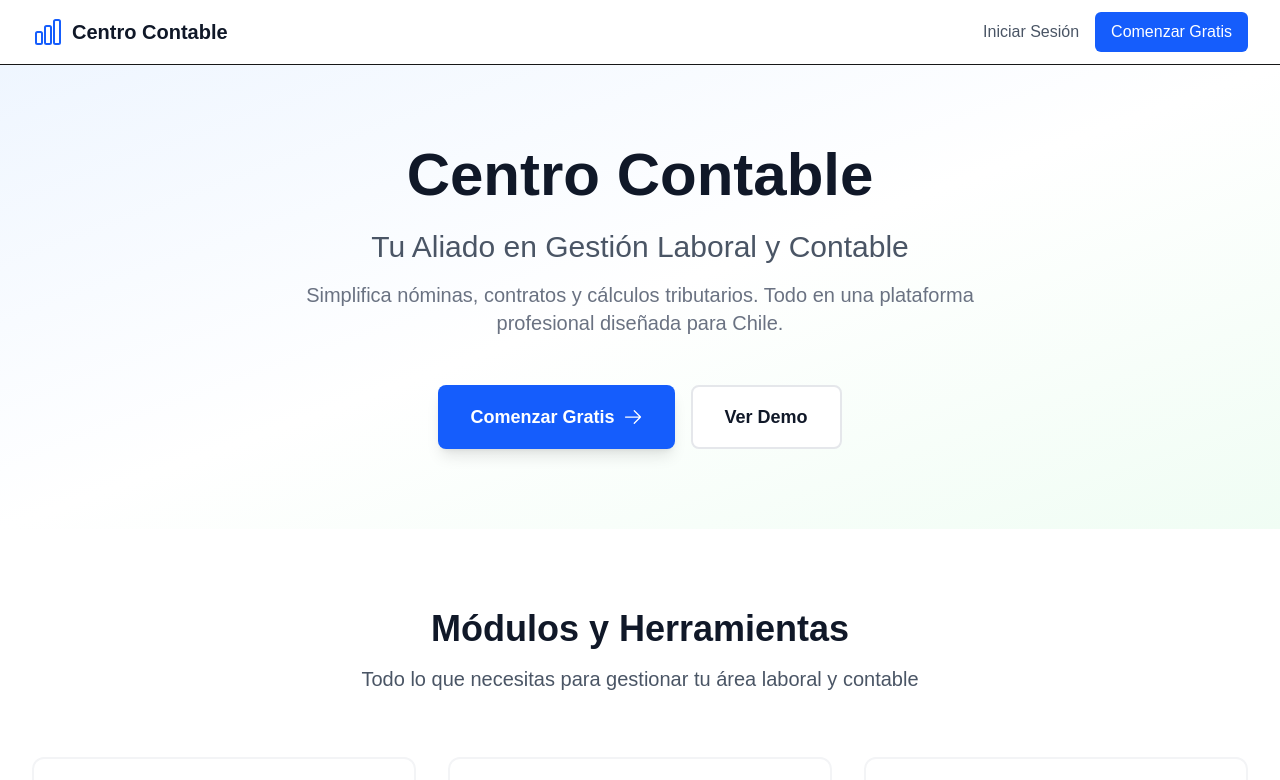
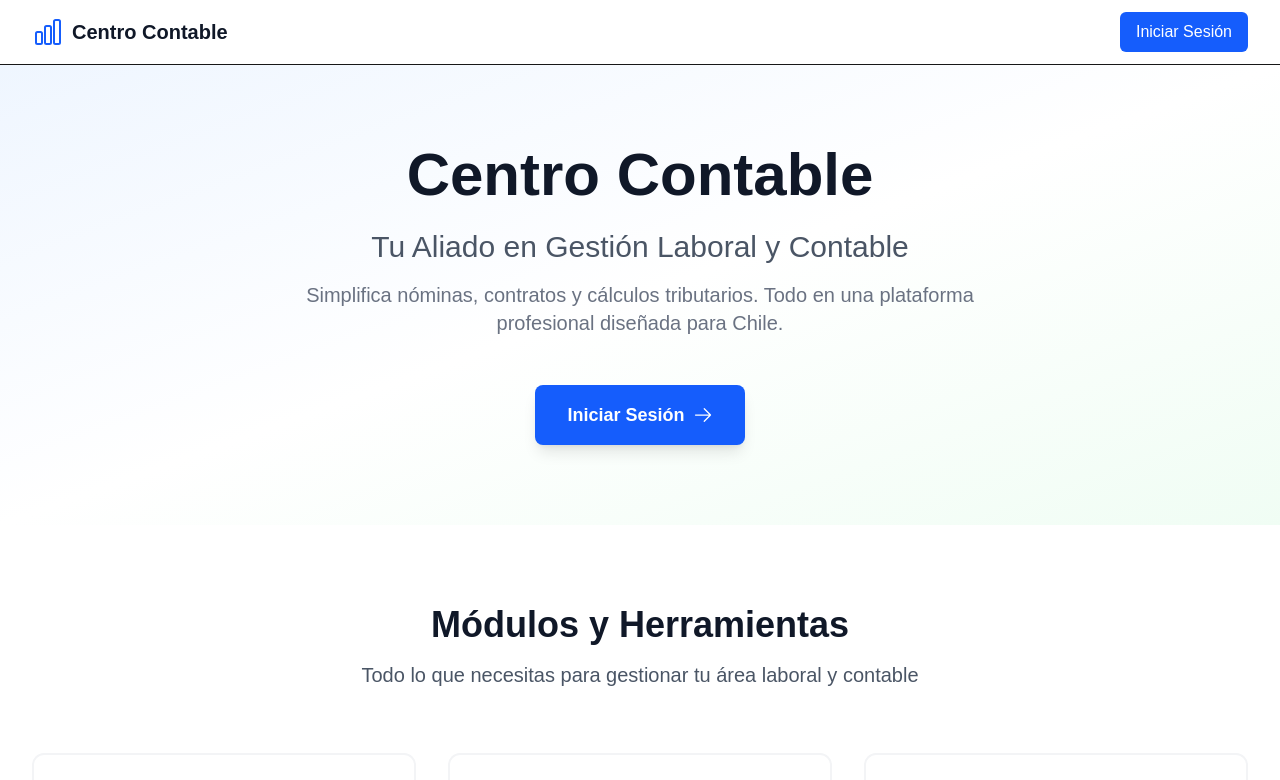
Before and after one commit to B4n3l/remuneraciones, a Next.js app: page / in a window 1280 px wide. Shown: the top 780 px of the page. Built offline with nearby package versions, Linux system fonts and the light colour scheme.

Commit message:
chore: Remove registration buttons from landing page

```diff
--- a/app/page.tsx
+++ b/app/page.tsx
@@ -99,7 +99,7 @@ export default function LandingPage() {
         "Hasta 5 liquidaciones/mes",
         "Soporte por email"
       ],
-      cta: "Comenzar Gratis",
+      cta: "Iniciar Sesión",
       highlighted: false
     },
     {
@@ -170,15 +170,9 @@ export default function LandingPage() {
             <div className="flex items-center gap-4">
               <Link
                 href="/login"
-                className="text-gray-600 hover:text-gray-900 font-medium"
+                className="px-4 py-2 bg-blue-600 hover:bg-blue-700 text-white font-medium rounded-md transition-colors"
               >
                 Iniciar Sesión
-              </Link>
-              <Link
-                href="/register"
-                className="px-4 py-2 bg-blue-600 hover:bg-blue-700 text-white font-medium rounded-md transition-colors"
-              >
-                Comenzar Gratis
               </Link>
             </div>
           </div>
@@ -201,17 +195,11 @@ export default function LandingPage() {
             </p>
             <div className="flex gap-4 justify-center flex-wrap">
               <Link
-                href="/register"
+                href="/login"
                 className="inline-flex items-center gap-2 px-8 py-4 bg-blue-600 hover:bg-blue-700 text-white text-lg font-semibold rounded-lg transition-colors shadow-lg"
               >
-                Comenzar Gratis
+                Iniciar Sesión
                 <ArrowRightIcon className="h-5 w-5" />
-              </Link>
-              <Link
-                href="/login"
-                className="inline-flex items-center gap-2 px-8 py-4 bg-white hover:bg-gray-50 text-gray-900 text-lg font-semibold rounded-lg border-2 border-gray-200 transition-colors"
-              >
-                Ver Demo
               </Link>
             </div>
           </div>
@@ -319,7 +307,7 @@ export default function LandingPage() {
                   ))}
                 </ul>
                 <Link
-                  href="/register"
+                  href="/login"
                   className={`block w-full py-3 px-6 rounded-lg font-semibold text-center transition-colors ${plan.highlighted
                     ? 'bg-white text-blue-600 hover:bg-gray-100'
                     : 'bg-blue-600 text-white hover:bg-blue-700'
```
